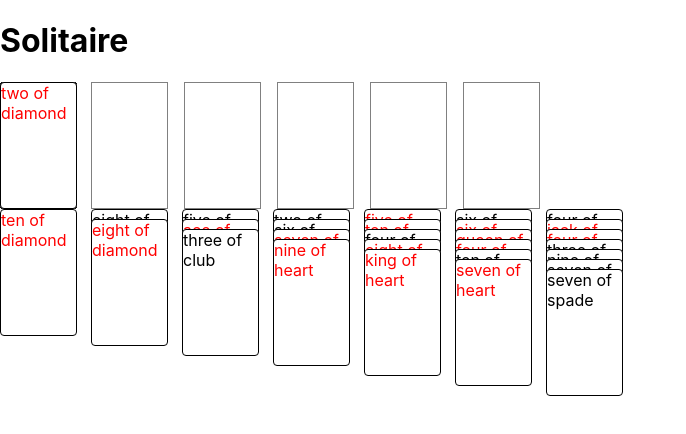
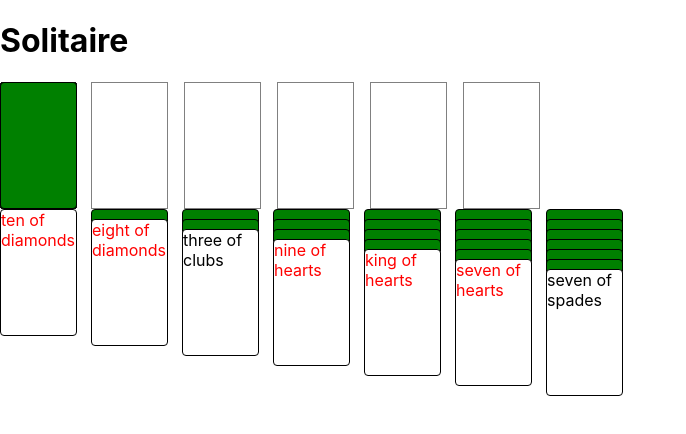
Before and after one commit to brhue/klondike, a React (Vite) app: page / in a window 1280 px wide. Shown: the top 434 px of the page, without its empty margins (0-686 px from the left). Built offline with nearby package versions, Linux system fonts and the light colour scheme.

Commit message:
Move from tableau to foundation

```diff
--- a/src/App.jsx
+++ b/src/App.jsx
@@ -32,21 +32,23 @@ function shuffle(cards) {
   }
 }
 
-function Card({ rank, suit, style }) {
+function Card({ rank, suit, style, faceUp, id, isSelected }) {
   return (
     <div
+      className="card"
+      id={id}
       style={{
-        ...style,
         position: 'absolute',
         width: '75px',
         height: '125px',
         borderRadius: '4px',
-        border: '1px solid black',
-        backgroundColor: 'white',
+        border: isSelected ? '2px solid gold' : '1px solid black',
+        backgroundColor: faceUp ? 'white' : 'green',
         color: suit === suits.spade || suit === suits.club ? 'black' : 'red',
+        ...style,
       }}
     >
-      {rank} of {suit}
+      {faceUp ? `${rank} of ${suit}s` : null}
     </div>
   )
 }
@@ -59,6 +61,7 @@ function App() {
       Object.keys(suits).forEach((suit) => {
         deck.push({
           id: `c${i++}`,
+          faceUp: false,
           rank,
           suit,
         })
@@ -74,18 +77,60 @@ function App() {
 
     for (let i = 1; i < 8; i++) {
       state.tableaux.push(deck.splice(-i))
+      state.tableaux[i - 1].at(-1).faceUp = true
     }
 
     state.stock = deck
     return state
   })
 
+  let [selectedCard, setSelectedCard] = useState()
+
   let { stock, waste, foundations, tableaux } = gameState
 
   return (
     <>
       <h1>Solitaire</h1>
-      <div className="play-area" style={{ userSelect: 'none' }}>
+      <div
+        className="play-area"
+        style={{ userSelect: 'none' }}
+        onClick={(e) => {
+          if (e.target.matches('.tableau') || e.target.matches('.tableau .card')) {
+          } else if (e.target.matches('.foundation') || e.target.matches('.foundation .card')) {
+            if (selectedCard) {
+              let foundationEl = e.target.matches('.card') ? e.target.parentElement : e.target
+              let id = Number(foundationEl.id.replace('f', ''))
+              setGameState((s) => {
+                let tIndex = s.tableaux.findIndex((t) => t.some((c) => c.id === selectedCard))
+                let card = s.tableaux[tIndex].find((c) => c.id === selectedCard)
+                return {
+                  ...s,
+                  tableaux: s.tableaux.map((t) => {
+                    return t
+                      .filter((c) => c.id !== selectedCard)
+                      .map((c, i, a) => {
+                        if (i === a.length - 1) {
+                          return { ...c, faceUp: true }
+                        }
+                        return c
+                      })
+                  }),
+                  foundations: s.foundations.map((f, i) => {
+                    if (i === id) {
+                      return [...f, card]
+                    }
+                    return f
+                  }),
+                }
+              })
+            }
+          } else if (e.target.matches('.card')) {
+            let cardEl = e.target
+            console.log(cardEl)
+            setSelectedCard(cardEl.id)
+          }
+        }}
+      >
         <div
           className="upper-area"
           style={{
@@ -109,7 +154,7 @@ function App() {
               }}
             >
               {stock.map((card) => {
-                return <Card rank={card.rank} suit={card.suit} key={card.id} />
+                return <Card key={card.id} {...card} />
               })}
             </div>
             <div
@@ -122,7 +167,7 @@ function App() {
               }}
             >
               {waste.map((card) => {
-                return <Card rank={card.rank} suit={card.suit} key={card.id} />
+                return <Card key={card.id} {...card} />
               })}
             </div>
           </div>
@@ -136,6 +181,8 @@ function App() {
             {foundations.map((foundation, i) => {
               return (
                 <div
+                  className="foundation"
+                  id={'f' + i}
                   key={i}
                   style={{
                     border: '1px solid gray',
@@ -144,7 +191,7 @@ function App() {
                   }}
                 >
                   {foundation.map((card) => {
-                    return <Card rank={card.rank} suit={card.suit} key={card.id} />
+                    return <Card key={card.id} {...card} />
                   })}
                 </div>
               )
@@ -162,6 +209,8 @@ function App() {
             return (
               <div
                 key={i}
+                id={`t${i}`}
+                className="tableau"
                 style={{
                   width: '75px',
                   height: '125px',
@@ -169,7 +218,8 @@ function App() {
                 }}
               >
                 {tableau.map((card, i) => {
-                  return <Card rank={card.rank} suit={card.suit} key={card.id} style={{ top: `${i * 10}px` }} />
+                  let isSelected = card.id === selectedCard
+                  return <Card key={card.id} {...card} style={{ top: `${i * 10}px` }} isSelected={isSelected} />
                 })}
               </div>
             )
```
